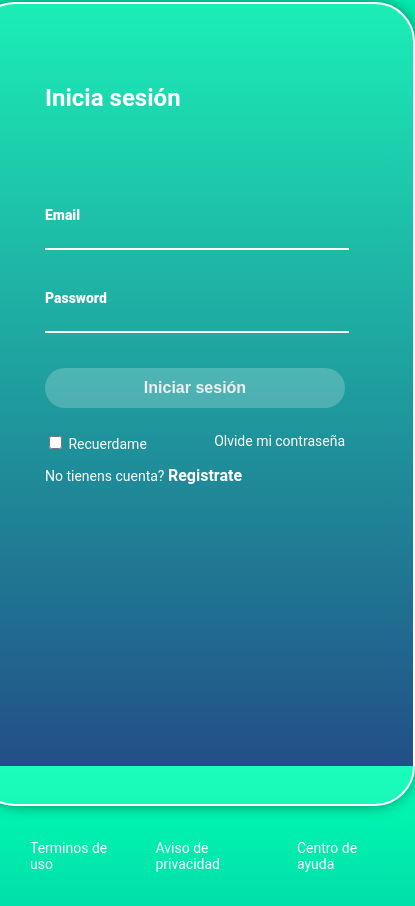
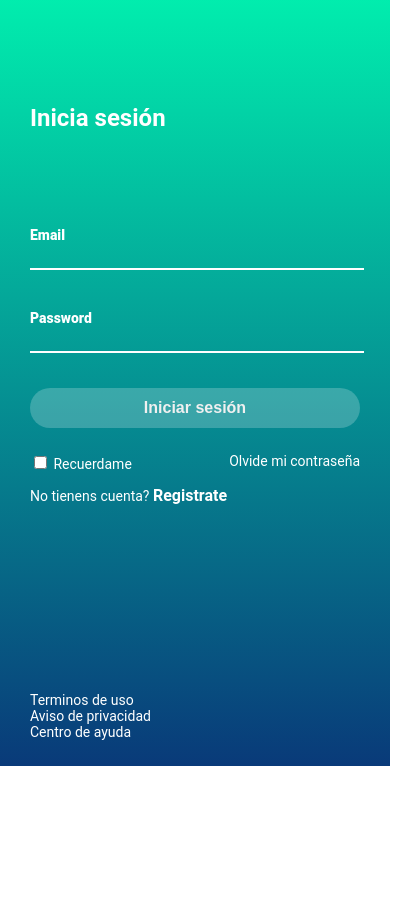
Before and after one commit to barrilocho/web-video, a plain HTML site: page login.html in a window 390 px wide. Shown: the part 78-984 px from the top of the page, 415 px wide, since content can reach past the window. After the commit the page ends 844 px from the top, so only its background shows below. Drawn offline with Linux system fonts and the light colour scheme.

Commit message:
feat(login): add login media query responsive

```diff
--- a/styles.css
+++ b/styles.css
@@ -2,7 +2,6 @@ body {
   background: rgb(0,47,185);
   background: linear-gradient(0deg, rgba(0,47,185,1) 0%, rgba(9,58,121,1) 0%, rgba(0,255,179,1) 100%);
   font-family: 'Roboto', sans-serif;
-  height: 100vh;
   margin: 0;
 }
 
@@ -25,7 +24,7 @@ body {
   justify-content: center;
   flex-direction: column;
   padding: 0px 30px;
-  min-height: calc(100vh - 200px);
+  min-height: calc(100vh - 180px);
 }
 .login__container {
   background-color: rgba(255, 255, 255, 0.1);
@@ -33,7 +32,7 @@ body {
   border-radius: 40px;
   color: white;
   padding: 60px 68px 40px;
-  min-height: 700px;
+  min-height: 500px;
   width: 300px;
   -webkit-box-shadow: 0px 0px 19px -7px #000000;
   box-shadow: 0px 0px 19px -7px #000000;
@@ -116,6 +115,7 @@ body {
 .footer {
   display: flex;
   align-items: center;
+  justify-content: center;
   height: 100px;
   width: 100%;
 }
@@ -129,3 +129,17 @@ body {
 .footer a:hover{
   text-decoration: underline;
 }
+
+@media only screen and (max-width: 600px) {
+  .login__container {
+    background-color: transparent;
+    border: none;
+    padding: 0px;
+    width: 100%;
+    box-shadow: none;
+  }
+  .footer {
+    align-items: flex-start;
+    flex-direction: column;
+  }
+}
```
